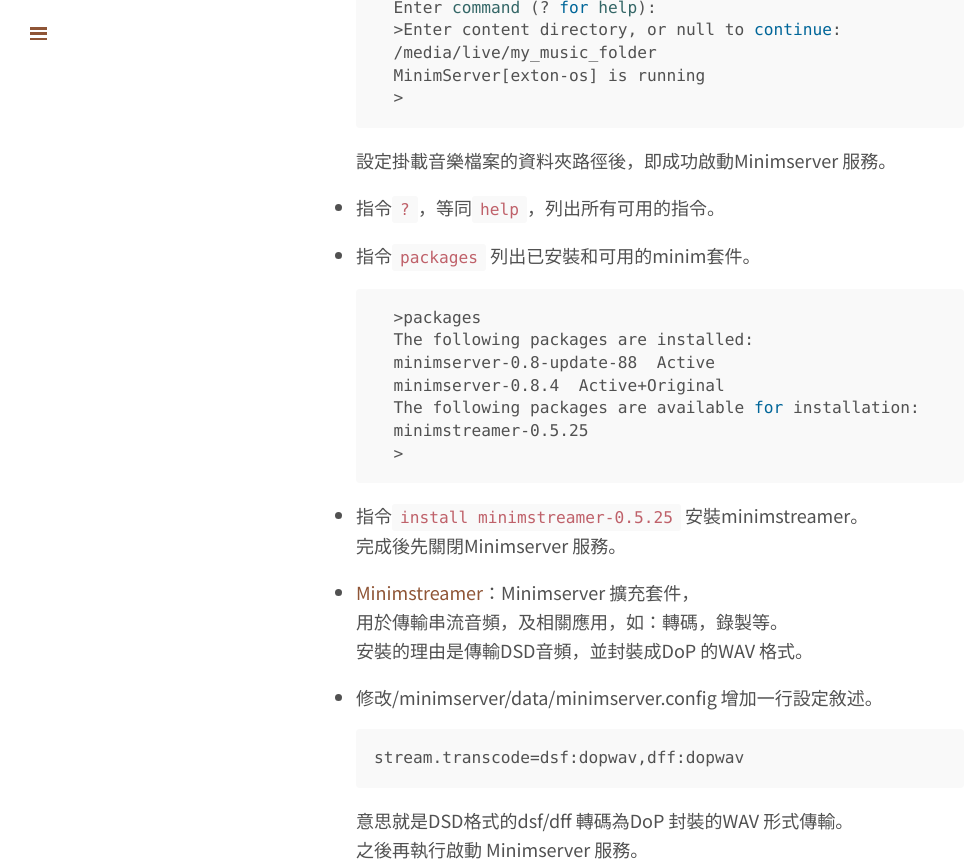
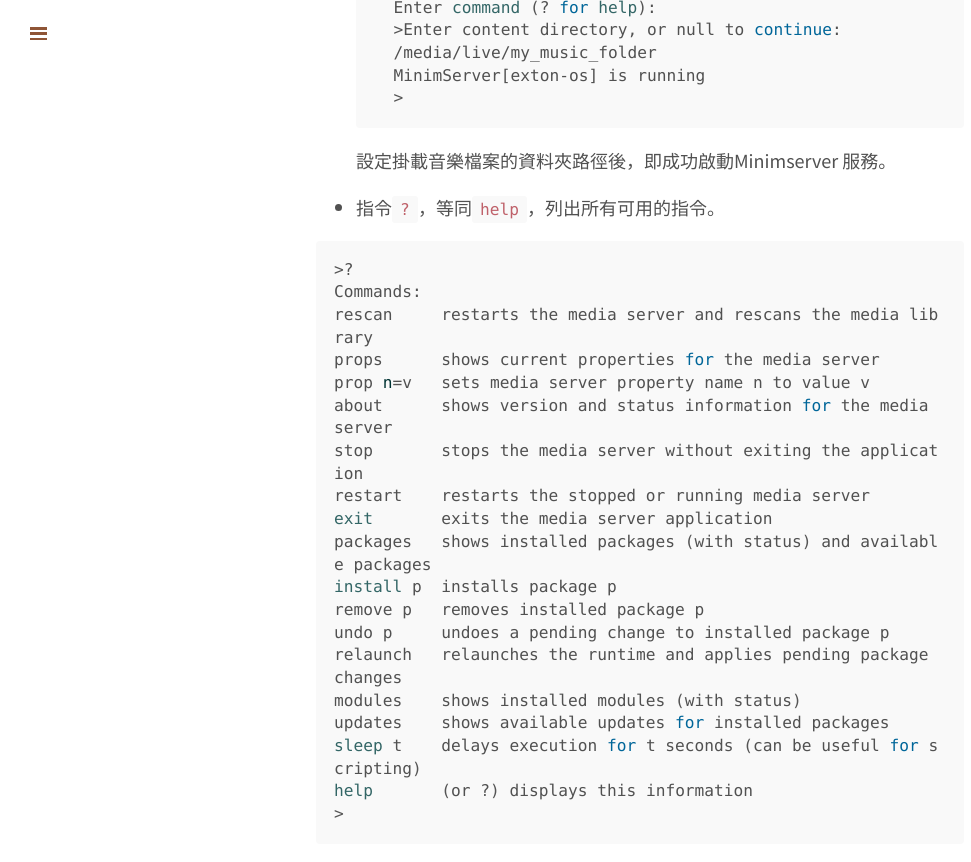
Before and after one commit to shengshampoo/shengshampoo.github.io, a Jekyll site: the page built from _posts/2016-09-03-build-dlna-minimserver.markdown, in a window 1280 px wide and 1400 px high, scrolled down 3581 px. Shown: the top 862 px of the window, without its empty margins (0-971 px from the left). Built offline with Jekyll 4.4.1, drawn with Linux system fonts in a browser that asks for light colours; nearby versions of some CDN libraries; grey boxes are pictures that could not be loaded.

Commit message:
Update 2016-09-03-build-dlna-minimserver.markdown

````diff
--- a/_posts/2016-09-03-build-dlna-minimserver.markdown
+++ b/_posts/2016-09-03-build-dlna-minimserver.markdown
@@ -143,6 +143,28 @@ Minimserver 能夠在 Windows/Linux 兩大系統安裝使用。
 
 * 指令```?```，等同```help```，列出所有可用的指令。
 
+```bash
+>?
+Commands:
+rescan     restarts the media server and rescans the media library
+props      shows current properties for the media server
+prop n=v   sets media server property name n to value v
+about      shows version and status information for the media server
+stop       stops the media server without exiting the application
+restart    restarts the stopped or running media server
+exit       exits the media server application
+packages   shows installed packages (with status) and available packages
+install p  installs package p
+remove p   removes installed package p
+undo p     undoes a pending change to installed package p
+relaunch   relaunches the runtime and applies pending package changes
+modules    shows installed modules (with status)
+updates    shows available updates for installed packages
+sleep t    delays execution for t seconds (can be useful for scripting)
+help       (or ?) displays this information
+>
+```
+
 * 指令```packages``` 列出已安裝和可用的minim套件。
 
     ```bash
````
